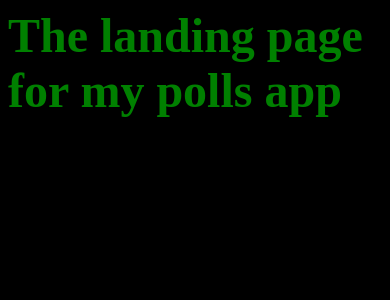
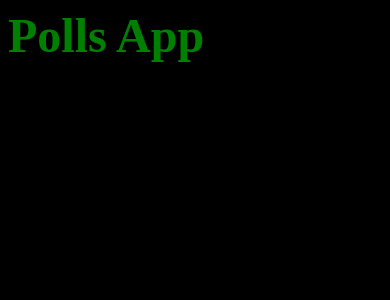
Before and after one commit to 13Smat/polls, a Django app: page / in a window 390 px wide. Shown: the top 300 px of the page. Run offline with Django 3.2, Linux system fonts and the light colour scheme; data that the repository does not hold is empty.

Commit message:
Addition of base.html

```diff
--- /dev/null
+++ b/polls/templates/polls/base.html
@@ -0,0 +1,21 @@
+{% load static %}
+
+<link rel="stylesheet" type="text/css" href="{% static 'polls/style.css' %}"
+    h1="{% static 'polls/style.css' %}">
+<h1>
+    <font size="+4">Polls App</font>
+</h1>
+<title>
+    <font size="+4">Polls App</font>
+</title>
+
+<body>
+    <div class="content container">
+        <div class="row">
+            <div class="col-md-8">
+                {% block content %}
+                {% endblock %}
+            </div>
+        </div>
+    </div>
+</body>
--- a/polls/templates/polls/index.html
+++ b/polls/templates/polls/index.html
@@ -1,11 +1,10 @@
+{% extends "polls/base.html" %}
 {% load static %}
 
 <link rel="stylesheet" type="text/css" href="{% static 'polls/style.css' %}"
     h1="{% static 'polls/style.css' %}">
-<h1>
-    <font size="+4">The landing page for my polls app</font>
-</h1>
 
+{% block content %}
 {% if latest_question_list %}
 <ul>
     {% for question in latest_question_list %}
@@ -20,3 +19,4 @@
     <font size="+3">No polls are available.</font>
 </p>
 {% endif %}
+{% endblock %}
```
